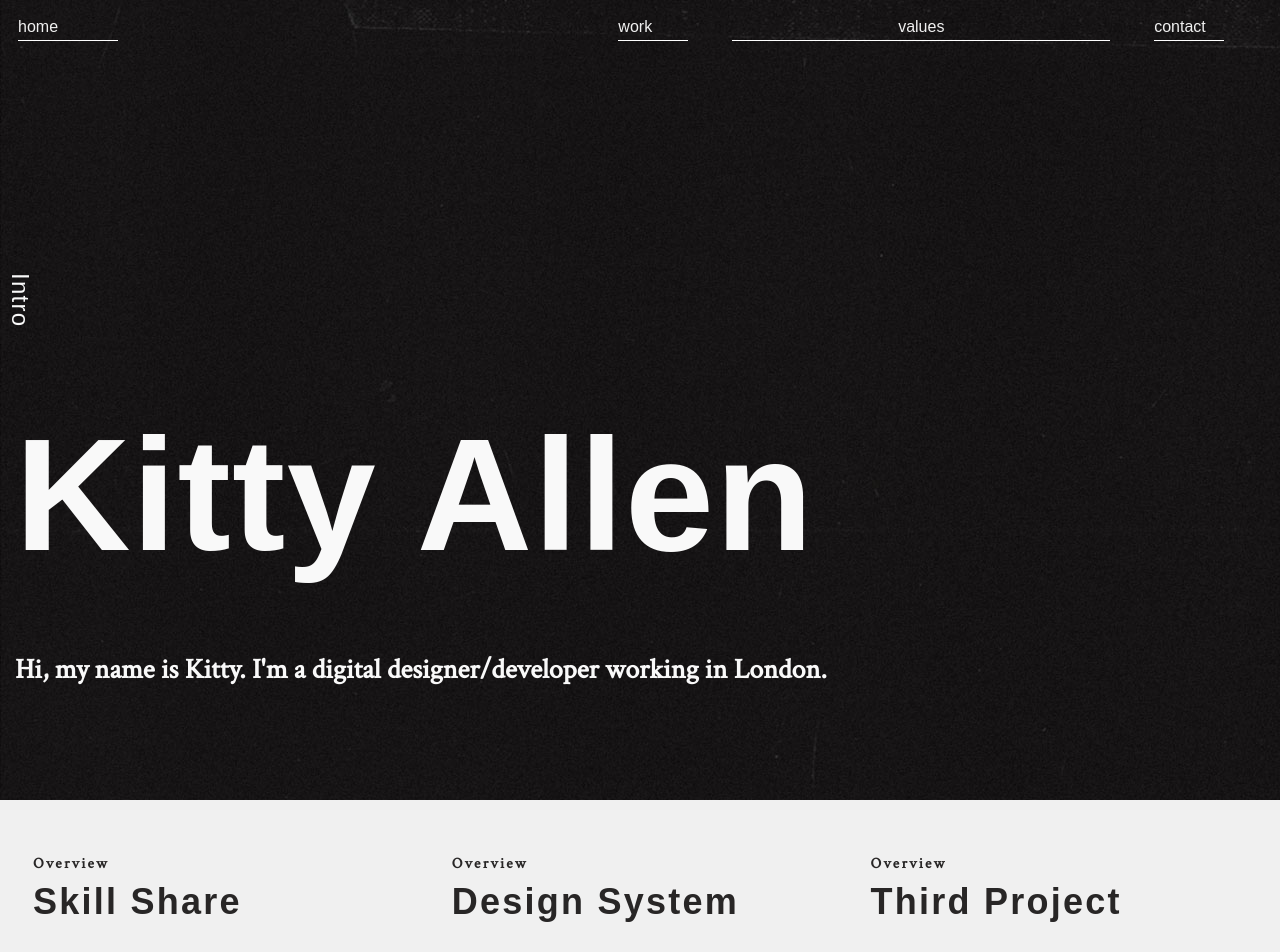
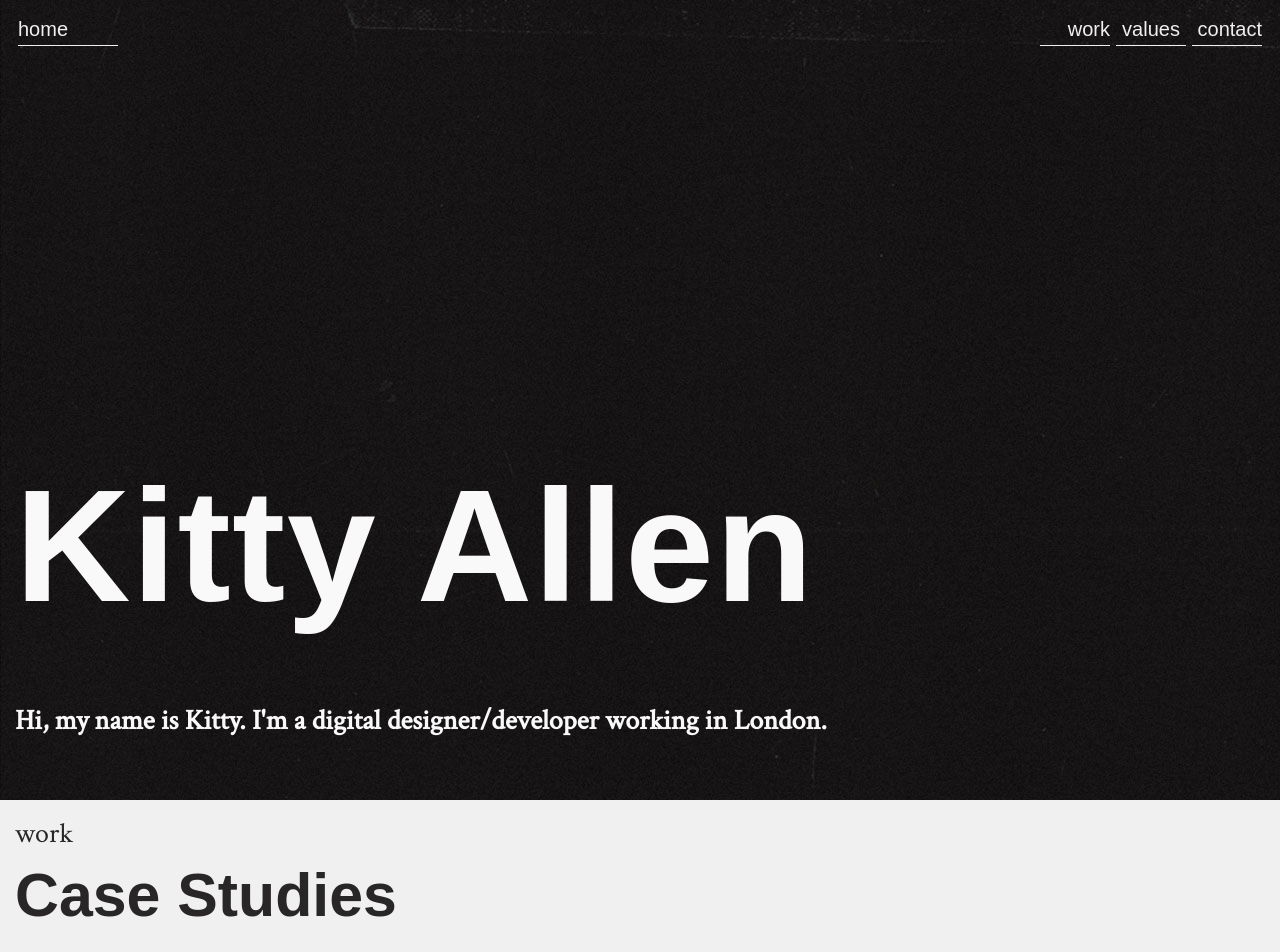
Before and after one commit to parkhabit/projects, a React (Create React App) app: page / in a window 1280 px wide. Shown: the top 952 px of the page. Built offline with nearby package versions, Linux system fonts and the light colour scheme.

Commit message:
updates styling on nav

```diff
--- a/src/components/hero.jsx
+++ /dev/null
@@ -1,21 +0,0 @@
-import React, { Component } from "react";
-import "../style.css";
-
-class Hero extends Component {
-  render() {
-    const { sideTitle, heading, overline, id } = this.props;
-    return (
-      <React.Fragment>
-        <div id={id} className="background-dark top-curtain">
-            <div className="img-spacing">
-              <span className="overline-intro">{sideTitle}</span>
-            </div>
-            <h1 className="heading-1">{heading}</h1>
-            <h3 className="overline-1">{overline}</h3>
-          </div>
-      </React.Fragment>
-    );
-  }
-}
-
-export default Hero;
--- a/src/components/nav.css
+++ b/src/components/nav.css
@@ -2,9 +2,9 @@
     background-image: url('../assets/image.png');
   }
 
-  .nav-background-light {
-    background-color: #f0f0f0;
-  }
+.nav-background-light {
+background-color: #f0f0f0;
+}
 
 .nav {
     display: flex;
@@ -21,14 +21,15 @@
 }
 
 .nav :nth-of-type(2) {
-    width: 55%;
+    max-width: 55%;
     display: flex;
     justify-content: space-evenly;
+    text-align: right;
 }
 
-a {
+.nav a {
     min-width: 70px;
-    border-bottom: 1px solid white;
+    border-bottom: 1px solid #f0f0f0;
     margin: 3px;
     padding-bottom: 4px;
 }
@@ -42,6 +43,17 @@ ul > .active {
 }
 
 .text-color-dark {
-    color: black;
-    border-bottom: 1px solid black;
+    color: #282626;
+    border-bottom: 1px solid #282626;
 }
+
+@media only screen and (min-width: 768px) {
+    .nav a {
+        font-size: 20px;
+    }
+
+    .nav a:hover {
+        color: rgba(240, 240, 240, .6);
+        border-bottom: 1px solid rgb(240,240,240,.6);
+    }
+}
--- a/src/components/project-details.jsx
+++ b/src/components/project-details.jsx
@@ -19,7 +19,7 @@ class ProjectDetails extends Component {
 
         <Link to={projectLink} className="link action-area">
         <span className="overline-2 dark-text">{overview}</span>
-          <h2 className="heading-2 dark-text headingLink">{title}</h2>
+          <h2 className="heading-2-1 dark-text headingLink">{title}</h2>
 
           <span className="heading-6 dark-text">{description}</span>
           <p className="text dark-text h-20">{paragraph}</p>
@@ -28,7 +28,7 @@ class ProjectDetails extends Component {
             <hr className="divider-small" />
             <span className="underline dark-text">{skills}</span>
           </div>
-          <hr className="divider-light" />
+          <hr className="divider-dark" />
         </Link>
       </div>
     );
--- a/src/containers/home.jsx
+++ b/src/containers/home.jsx
@@ -1,6 +1,5 @@
 import React, { Component } from "react";
 import "../style.css";
-import Hero from "../components/hero";
 import Nav from "../components/nav";
 import { Link } from "react-router-dom";
 import ProjectDetails from "../components/project-details";
@@ -12,13 +11,14 @@ class Home extends Component {
     return (
       <React.Fragment>
         <Nav background="black"/>
-        <Hero
-          id="home"
-          sideTitle="Intro"
-          heading="Kitty Allen"
-          overline="Hi, my name is Kitty. I'm a digital designer/developer working in London."
-        />
-        <section className="background-light d-flex flex-wrap justify-between top-curtain" id='work'>
+        <div id='home' className="background-dark top-curtain">
+            <h1 className='heading-1 pt-30'>Kitty Allen</h1>
+            <h3 className="overline-1">Hi, my name is Kitty. I'm a digital designer/developer working in London.</h3>
+          </div>
+        <section className="background-light" id='work'>
+          <span className='overline-1 dark-text'>work</span>
+          <h2 className='heading-2 dark-text'>Case Studies</h2>
+          <div className="d-flex flex-wrap justify-between">
           <ProjectDetails
             overview="Overview"
             projectLink="project/1"
@@ -66,6 +66,8 @@ class Home extends Component {
               </button>
             </a>
           </div>
+          </div>
+
         </section>
         <section className="background-semi-dark top-curtain">
           <span className="overline-1">Blog</span>
@@ -76,7 +78,7 @@ class Home extends Component {
               <p className="overline">3rd March, 2019</p>
               <div>
                 <Link to="article/1">
-                  <h3 className="heading-2 underlined">
+                  <h3 className="heading-2-1 underlined">
                     Title of the first blog
                   </h3>
                 </Link>
@@ -90,7 +92,7 @@ class Home extends Component {
               <p className="overline">3rd March, 2019</p>
               <div>
                 <Link to="article/2">
-                  <h3 className="heading-2 underlined">
+                  <h3 className="heading-2-1 underlined">
                     Title of the first blog
                   </h3>
                 </Link>
@@ -104,7 +106,7 @@ class Home extends Component {
               <p className="overline">3rd March, 2019</p>
               <div>
                 <Link to="article/3">
-                  <h3 className="heading-2 underlined">
+                  <h3 className="heading-2-1 underlined">
                     Title of the first blog
                   </h3>
                 </Link>
@@ -171,11 +173,13 @@ class Home extends Component {
           </div>
         </section>
 
-        <Hero
-          id="contact"
-          heading="Say hi"
-          overline="Email me at kallen91@gmail.com"
-        />
+          <div id="contact" className="background-dark">
+            <h1 className='heading-1 vertical'>Contact</h1>
+            <div>
+              <h3 className="overline-1 pl-40">Email: k.allen91@gmail.com</h3>
+              <h3 className="overline-1 pl-40">Phone: 07869578311</h3>
+            </div>
+          </div>
       </React.Fragment>
     );
   }
--- a/src/containers/project.jsx
+++ b/src/containers/project.jsx
@@ -1,8 +1,6 @@
 import React from "react";
 import "../style.css";
 import Nav from '../components/nav';
-
-import Hero from "../components/hero";
 
 class Project extends React.Component {
   render() {
@@ -10,7 +8,7 @@ class Project extends React.Component {
     return (
       <React.Fragment>
         <Nav background='white'/>
-        <Hero sideTitle="Page 03" heading={`Project ${projectName}`} overline="project" />
+        <p>{projectName}</p>
         <section className="background-dark">
 
         </section>
--- a/src/style.css
+++ b/src/style.css
@@ -2,11 +2,16 @@
 .heading-1 {
   font-weight: bold;
   font-size: 5rem;
-  line-height: 4rem;
   letter-spacing: 0.08rem;
 }
 
 .heading-2 {
+  font-weight: 600;
+  font-size: 3.8rem;
+  margin-top: 0.5rem;
+}
+
+.heading-2-1 {
   font-weight: 600;
   font-size: 2.25rem;
   margin-top: 0.5rem;
@@ -40,6 +45,11 @@
   font-weight: 600;
   font-size: 0.6875rem;
   line-height: 1.0625rem;
+}
+
+.vertical {
+  transform: rotate(270deg);
+  transform-origin: 50% 200% 0;
 }
 
 .underlined {
@@ -92,6 +102,10 @@ a {
   flex-direction: column;
 }
 
+.headingLink {
+  text-decoration: underline;
+}
+
 .link:hover,
 .headingLink:hover {
   text-decoration: underline;
@@ -140,6 +154,14 @@ a {
 
 .justify-between {
   justify-content: space-between;
+}
+
+.pl-40 {
+  padding-left: 40%;
+}
+
+.pt-30 {
+  padding-top: 30%;
 }
 
 .d-none {
@@ -203,6 +225,7 @@ h1 {
 .divider-dark {
   display: block;
   border: 1px solid #000000;
+  width: 100%;
 }
 
 .divider-small {
@@ -210,10 +233,6 @@ h1 {
   margin: auto 1rem auto 0;
   width: 2rem;
   border: 1px solid #000000;
-}
-
-.img-spacing {
-  margin-top: 40%;
 }
 
 .navigation-top {
@@ -284,10 +303,6 @@ h1 {
     justify-content: space-around;
   }
 
-  .img-spacing {
-    margin-top: 20%;
-  }
-
   .heading-1 {
     font-size: 10rem;
     line-height: normal;
@@ -326,4 +341,8 @@ h1 {
   .h-lg-100 {
     height: 100%;
   }
+
+  .vertical {
+    transform-origin: 40% 120% 0;
+  }
 }
```
Also changed, not shown: 1 other file (tests, documents, lock files or other folders).
